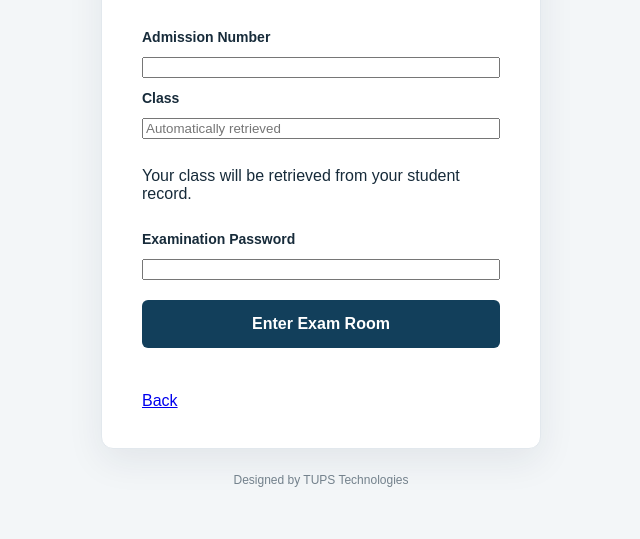
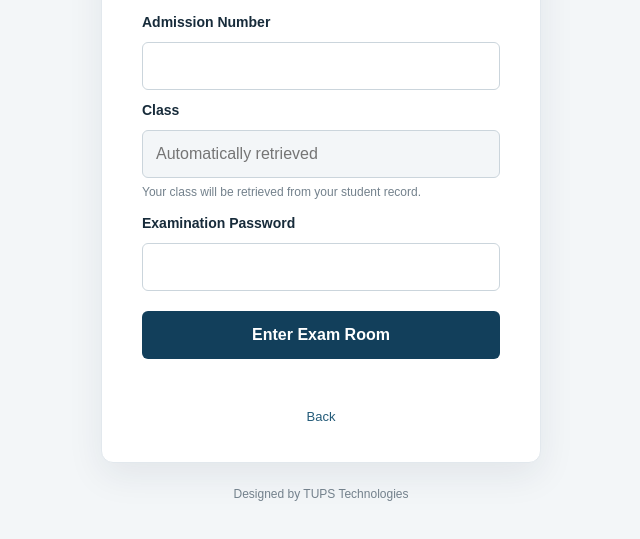
Before and after one commit to LBIS-CBT/PRI-LBIS-CBT, a plain HTML site: page student-login.html in a window 1280 px wide. Shown: the part 253-792 px from the top of the page, without its empty margins (319-959 px from the left). Drawn offline with Linux system fonts and the light colour scheme.

Commit message:
Style student and administrator login stages

```diff
--- a/assets/css/app.css
+++ b/assets/css/app.css
@@ -6,6 +6,7 @@
   font-synthesis: none;
 }
 * { box-sizing: border-box; }
+[hidden] { display: none !important; }
 html, body { min-height: 100%; margin: 0; }
 body { min-height: 100vh; }
 .page-shell {
@@ -41,21 +42,23 @@ h1 { margin: 0; text-align: center; font-size: 27px; letter-spacing: .2px; }
 .school-name { margin: 9px 0 32px; color: #687987; text-align: center; font-size: 14px; }
 form { display: grid; gap: 12px; }
 label { font-size: 14px; font-weight: 600; }
-select, button {
+select, input, button {
   width: 100%;
   min-height: 48px;
   border-radius: 6px;
   font: inherit;
 }
-select {
+select, input {
   padding: 0 13px;
   color: #263b4b;
   background: #fff;
   border: 1px solid #cbd5dc;
 }
-select:focus, button:focus-visible { outline: 3px solid rgba(29, 132, 177, .25); outline-offset: 2px; }
+input[readonly] { background: #f3f6f8; color: #596b78; }
+select:focus, input:focus, button:focus-visible { outline: 3px solid rgba(29, 132, 177, .25); outline-offset: 2px; }
 button {
   margin-top: 8px;
+  padding: 0 16px;
   border: 0;
   background: #123f5b;
   color: #fff;
@@ -63,7 +66,13 @@ button {
   cursor: pointer;
 }
 button:hover { background: #0d3249; }
-.form-error { min-height: 18px; margin: 0; color: #b42318; font-size: 13px; }
+button.button-secondary { margin-top: 0; border: 1px solid #cbd5dc; background: #fff; color: #254052; }
+button.button-secondary:hover { background: #f3f6f8; }
+.form-error, .form-message { min-height: 18px; margin: 0; color: #b42318; font-size: 13px; line-height: 1.45; }
+.field-help { margin: -6px 0 2px; color: #73818c; font-size: 12px; line-height: 1.4; }
+.role-summary { margin: 0; color: #526574; font-size: 14px; }
+.back-link { display: block; margin-top: 20px; color: #245b79; text-align: center; font-size: 13px; text-decoration: none; }
+.back-link:hover { text-decoration: underline; }
 footer { margin-top: 24px; color: #73818c; font-size: 12px; text-align: center; }
 .device-message {
   position: fixed;
```
